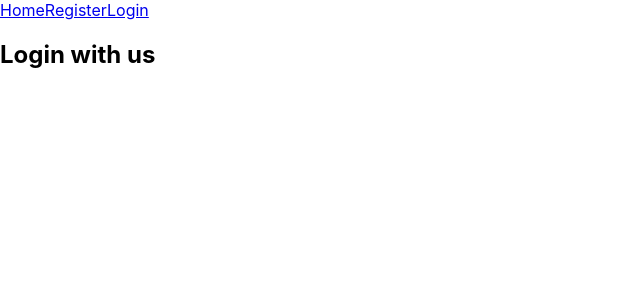
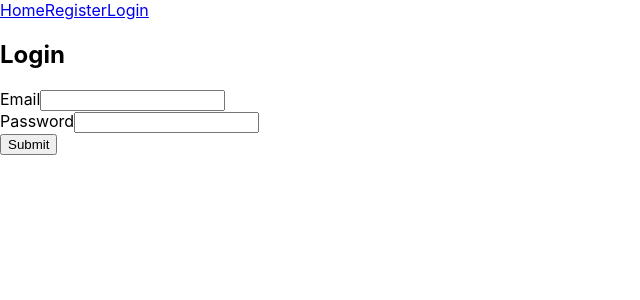
Before and after one commit to dctacademy/contact-manager, a React (Create React App) app in the folder client/: page /users/login in a window 1280 px wide. Shown: the top 300 px of the page, without its empty margins (0-640 px from the left). Built offline with nearby package versions, Linux system fonts and the light colour scheme; the HTML template or start-up script is replaced by a standard one.

Commit message:
login screen

```diff
--- a/client/src/components/users/Login.js
+++ b/client/src/components/users/Login.js
@@ -1,10 +1,46 @@
 import React from 'react'
 
 class Login extends React.Component {
+    constructor() {
+        super()
+        this.state = {
+            email: '',
+            password: ''
+        }
+    }
+
+    handleChange = (e) => {
+        this.setState({
+            [e.target.name]: e.target.value
+        })
+    }
+
+    handleSubmit = (e) => {
+        e.preventDefault()
+        const formData = {
+            email: this.state.email,
+            password: this.state.password
+        }
+        console.log(formData)
+    }
+
     render() {
         return (
             <div>
-                <h2>Login with us</h2>
+                <h2>Login</h2>
+                <form onSubmit={this.handleSubmit}>
+                    <label>
+                        Email
+                        <input type="text" value={this.state.email} onChange={this.handleChange} name="email" />
+                    </label> <br />
+
+                    <label>
+                        Password
+                        <input type="password" value={this.state.password} onChange={this.handleChange} name="password" />
+                    </label> <br />
+
+                    <input type="submit" />
+                </form>
             </div>
         )
     }
```
